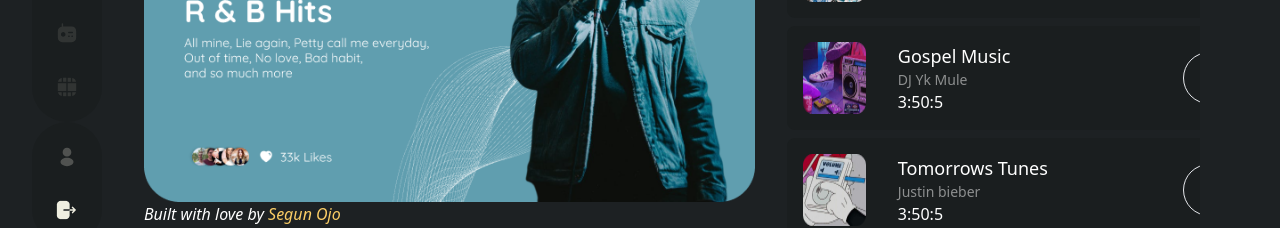
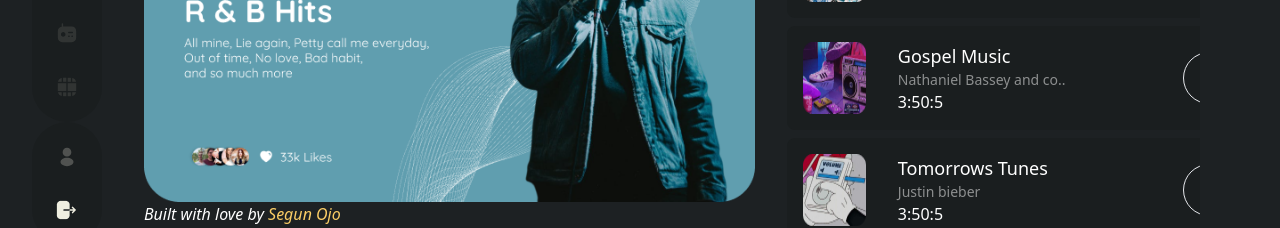
Before and after one commit to segunojo1/musica, a React (Vite) app: page / in a window 1280 px wide. Shown: the part 238-466 px from the top of the page. Built offline with nearby package versions, Linux system fonts and the light colour scheme.

Commit message:
update gosple

```diff
--- a/src/components/Hero.jsx
+++ b/src/components/Hero.jsx
@@ -51,7 +51,7 @@ const Hero = ({showAlbum}) => {
                 <h1 className='text-3xl'>Top charts</h1>
                 <div className='flex md:flex-col gap-[.5rem] chart'>
                   <ChartsComp id='1' img={Album1} title='Lofi Beats' name="Sean Swadder" timestamp="3:50:5" showAlbum={showAlbum}/>
-                  <ChartsComp id='2' img={Album2} title='Gospel Music' name="DJ Yk Mule" timestamp="3:50:5" showAlbum={showAlbum}/>
+                  <ChartsComp id='2' img={Album2} title='Gospel Music' name="Nathaniel Bassey and co.." timestamp="3:50:5" showAlbum={showAlbum}/>
                   <ChartsComp id='3' img={Album3} title='Tomorrows Tunes' name="Justin bieber" timestamp="3:50:5" showAlbum={showAlbum}/>
                 </div>
             </div>
```
